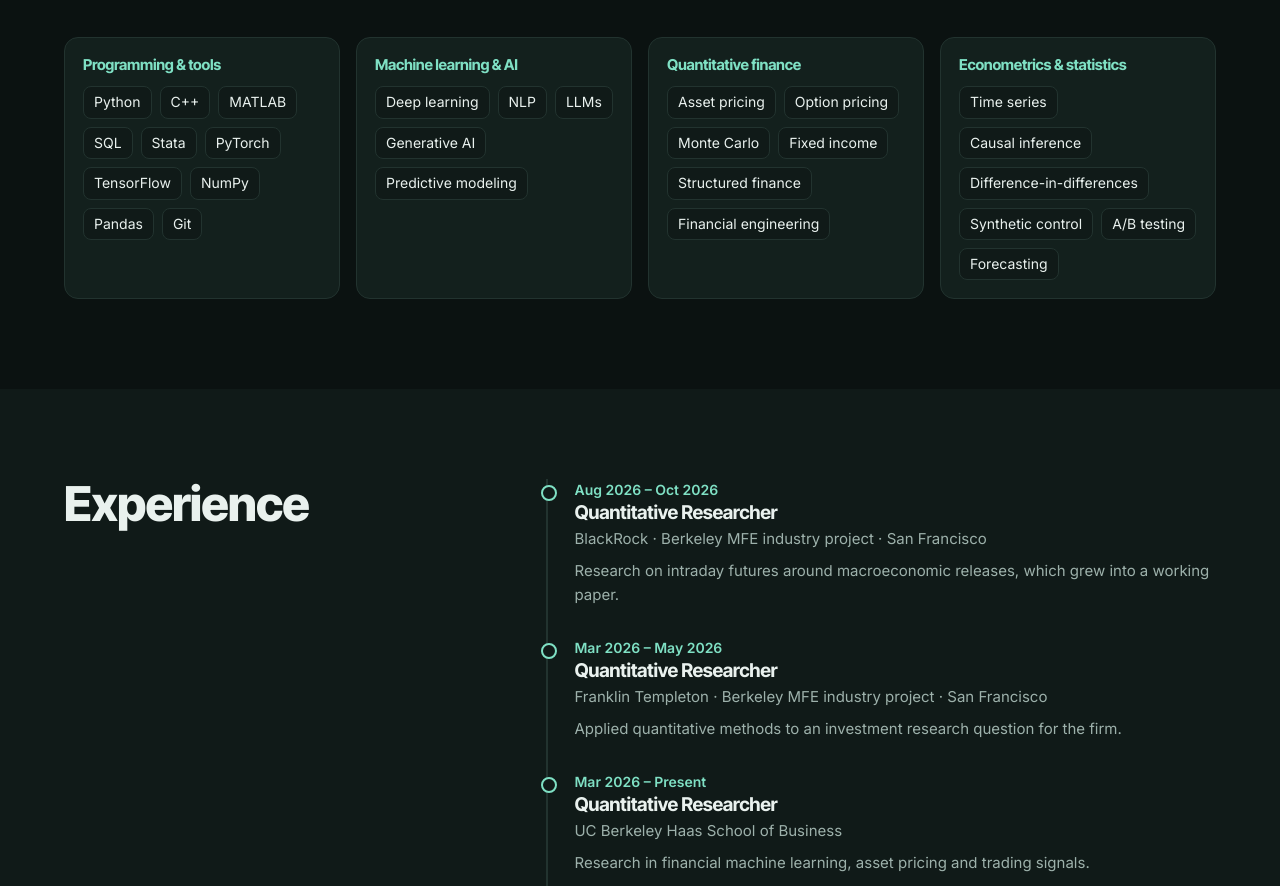
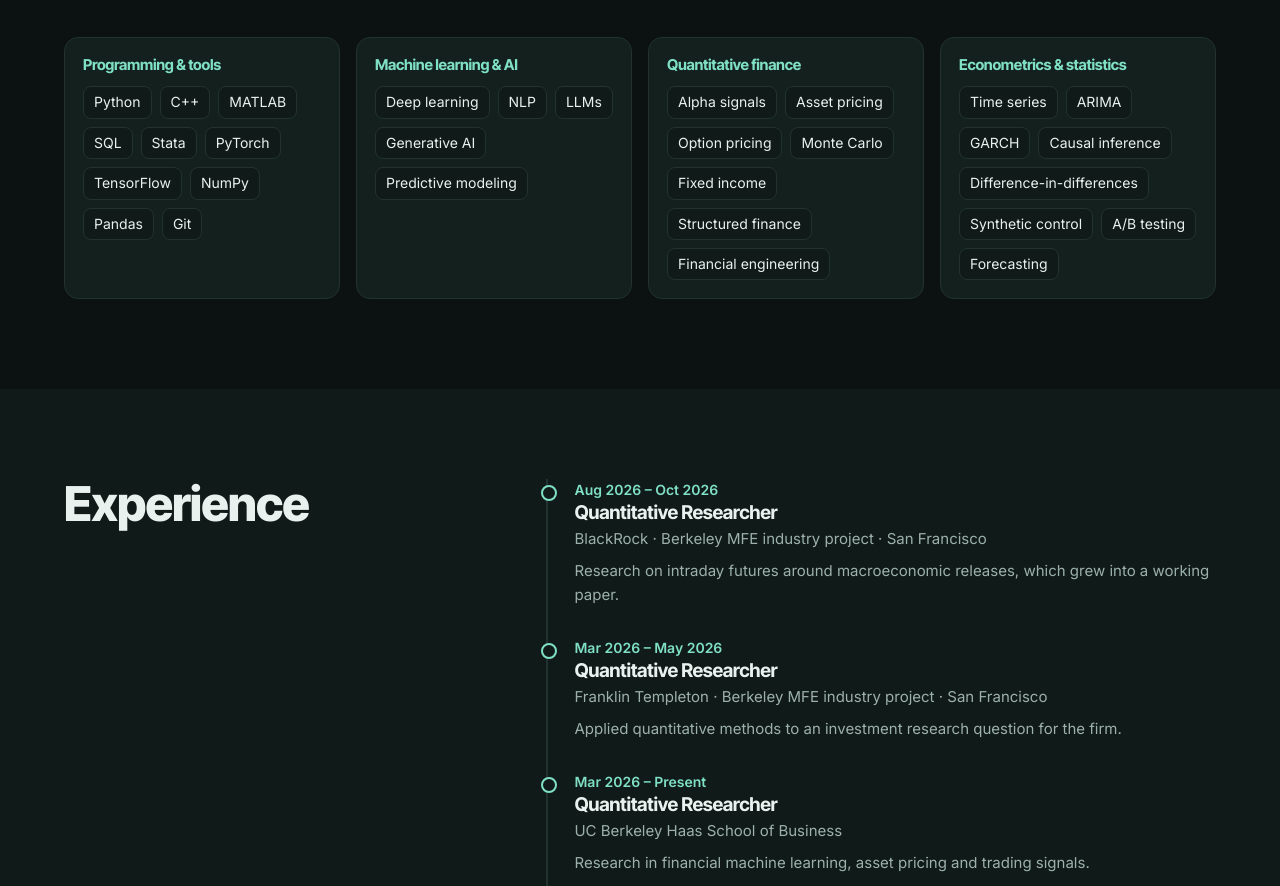
Before and after one commit to rezazamani2329/rezazamani2329.github.io, a plain HTML site: page index.html in a window 1280 px wide. Shown: the part 1373-2259 px from the top of the page. Drawn offline with Linux system fonts and the light colour scheme.

Commit message:
Add alpha signals, ARIMA and GARCH to skills
Co-Authored-By: Claude Opus 5.5 <noreply@anthropic.com>
Claude-Session: https://claude.ai/code/session_01EtrWo9mdF5oKLMPBgSsrDa

```diff
--- a/index.html
+++ b/index.html
@@ -224,8 +224,8 @@ footer{border-top:1px solid var(--line);padding:26px max(5vw,16px);color:var(--m
 const skills=[
  ["Programming & tools",["Python","C++","MATLAB","SQL","Stata","PyTorch","TensorFlow","NumPy","Pandas","Git"]],
  ["Machine learning & AI",["Deep learning","NLP","LLMs","Generative AI","Predictive modeling"]],
- ["Quantitative finance",["Asset pricing","Option pricing","Monte Carlo","Fixed income","Structured finance","Financial engineering"]],
- ["Econometrics & statistics",["Time series","Causal inference","Difference-in-differences","Synthetic control","A/B testing","Forecasting"]]
+ ["Quantitative finance",["Alpha signals","Asset pricing","Option pricing","Monte Carlo","Fixed income","Structured finance","Financial engineering"]],
+ ["Econometrics & statistics",["Time series","ARIMA","GARCH","Causal inference","Difference-in-differences","Synthetic control","A/B testing","Forecasting"]]
 ];
 document.getElementById("skills").innerHTML=skills.map(([t,l])=>`<div class="sk"><h3>${t}</h3><div class="tags">${l.map(x=>`<span class="tag">${x}</span>`).join("")}</div></div>`).join("");
 
```
